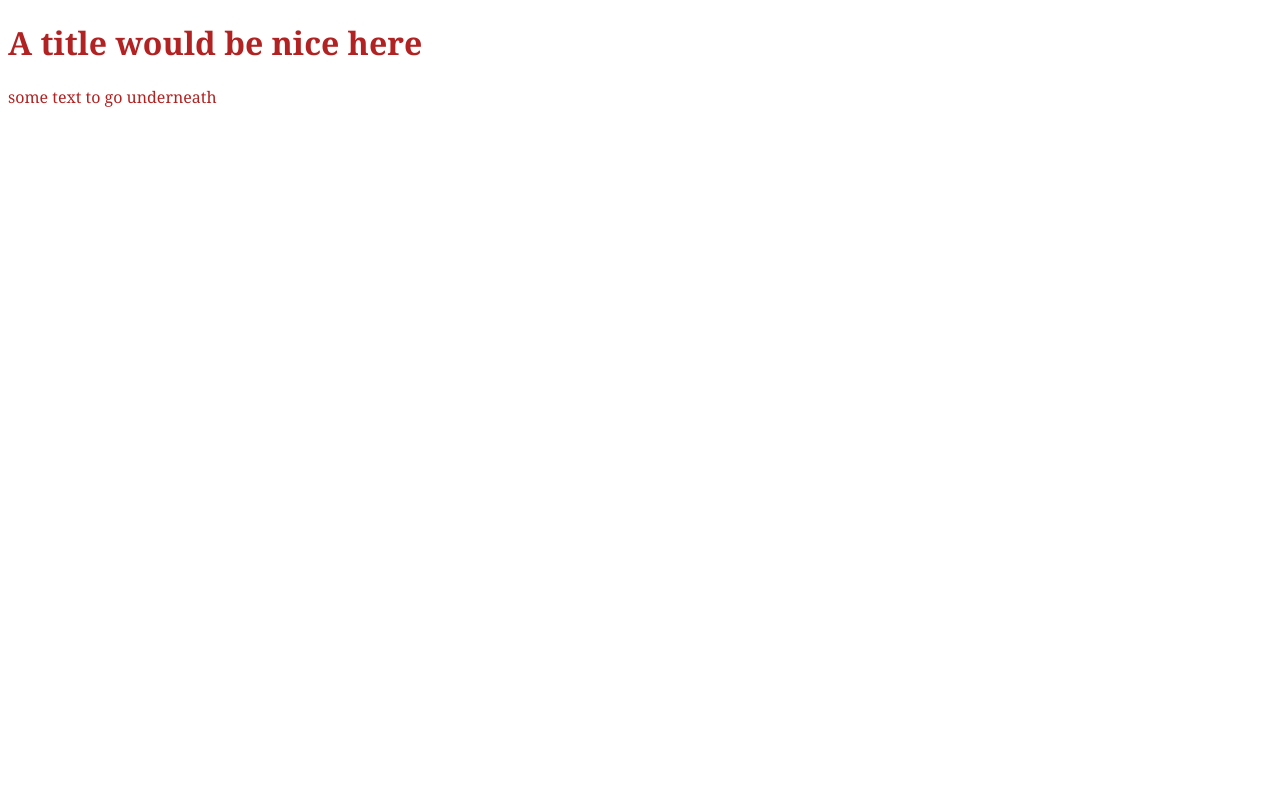
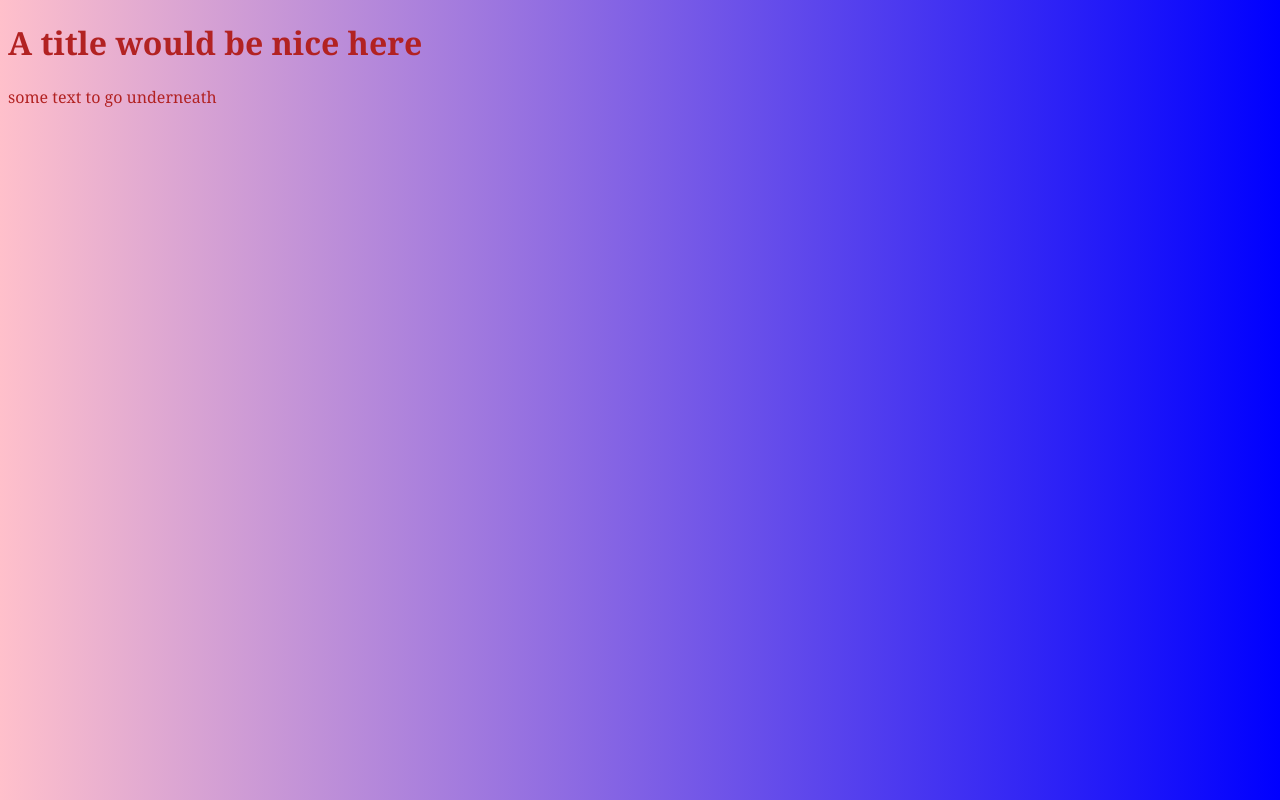
Before and after one commit to tablackwell/tablackwell.github.io, a plain HTML site: page index.html in a window 1280 px wide. Drawn offline with Linux system fonts and the light colour scheme.

Commit message:
added a background gradient because why not

```diff
--- a/resources/css/indexStyle.css
+++ b/resources/css/indexStyle.css
@@ -1,4 +1,5 @@
 body{
 	font-family: georgia;
 	color: firebrick;
+	background-image: linear-gradient(to left,blue,pink);
 }
```
